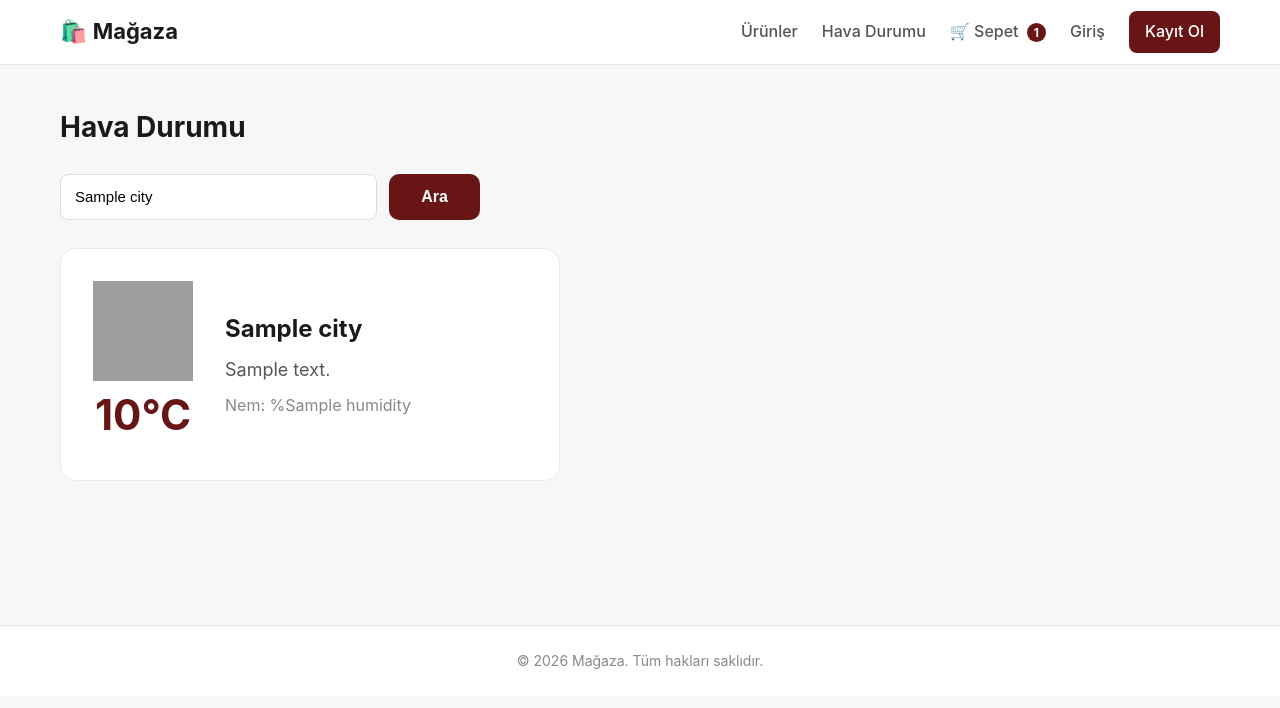
After one commit to rabiabasan/eticaret-site-deneme, a Django app: template shop/templates/shop/weather.html in a window 1280 px wide. The commit adds this page. Shown: the top 708 px of the page. Run offline with Django 5.2, Linux system fonts and the light colour scheme; the template is opened without the code that fills it: most values are stand-ins (such as "Sample title", 1, 10 or a date in 2020); grey boxes are pictures that could not be loaded.

Commit message:
UI duzenlemeleri

```diff
--- a/requirements.txt
+++ b/requirements.txt
@@ -1,7 +1,13 @@
 asgiref==3.11.1
+certifi==2026.6.17
+charset-normalizer==3.4.7
 Django==6.0.6
+djangorestframework==3.17.1
+idna==3.18
 mysqlclient==2.2.8
 pillow==12.2.0
 PyMySQL==1.2.0
 python-decouple==3.8
+requests==2.34.2
 sqlparse==0.5.5
+urllib3==2.7.0
--- a/shop/static/shop/css/style.css
+++ b/shop/static/shop/css/style.css
@@ -47,6 +47,12 @@ a {
     font-weight: 700;
 }
 
+.main-nav {
+    display: flex;
+    align-items: center;
+    gap: 24px;
+}
+
 .main-nav a {
     font-weight: 500;
     color: #555;
@@ -245,7 +262,7 @@ a {
 }
 
 .btn-add-cart {
-    background-color: #2563eb;
+    background-color: #681515;
     color: #ffffff;
     border: none;
     padding: 14px 32px;
@@ -292,7 +309,7 @@ a {
 }
 
 .cart-count {
-    background-color: #2563eb;
+    background-color: #681515;
     color: #fff;
     font-size: 12px;
     font-weight: 700;
@@ -477,7 +494,7 @@ a {
 }
 
 .register-link {
-    background: #2563eb;
+    background: #681515;
     color: #fff !important;
     padding: 8px 16px;
     border-radius: 8px;
@@ -731,3 +748,78 @@ a {
     background: #fef3c7;
     color: #d97706;
 }
+
+
+/* ===== HAVA DURUMU ===== */
+
+.weather-search {
+    display: flex;
+    gap: 12px;
+    margin-bottom: 28px;
+    max-width: 420px;
+}
+
+.weather-search input {
+    flex: 1;
+    padding: 12px 14px;
+    border: 1px solid #ddd;
+    border-radius: 8px;
+    font-size: 15px;
+}
+
+.weather-search input:focus {
+    outline: none;
+    border-color: #681515;
+}
+
+.weather-card {
+    display: flex;
+    align-items: center;
+    gap: 32px;
+    background: #fff;
+    border: 1px solid #eaeaea;
+    border-radius: 16px;
+    padding: 32px;
+    max-width: 500px;
+}
+
+.weather-main {
+    display: flex;
+    flex-direction: column;
+    align-items: center;
+}
+
+.weather-main img {
+    width: 100px;
+    height: 100px;
+}
+
+.weather-temp {
+    font-size: 42px;
+    font-weight: 700;
+    color: #681515;
+}
+
+.weather-details h2 {
+    font-size: 24px;
+    margin-bottom: 8px;
+}
+
+.weather-desc {
+    font-size: 18px;
+    color: #555;
+    margin-bottom: 8px;
+}
+
+.weather-humidity {
+    color: #888;
+}
+
+.weather-error {
+    background: #fef2f2;
+    border: 1px solid #fecaca;
+    border-radius: 12px;
+    padding: 20px;
+    color: #dc2626;
+    max-width: 500px;
+}
--- a/shop/templates/shop/base.html
+++ b/shop/templates/shop/base.html
@@ -13,6 +13,7 @@
             <a href="{% url 'shop:product_list' %}" class="logo">🛍️ Mağaza</a>
             <nav class="main-nav">
     <a href="{% url 'shop:product_list' %}">Ürünler</a>
+    <a href="{% url 'shop:weather' %}">Hava Durumu</a>
     <a href="{% url 'shop:cart_detail' %}" class="cart-link">
         🛒 Sepet
         {% with total_items=cart|length %}
--- /dev/null
+++ b/shop/templates/shop/weather.html
@@ -0,0 +1,31 @@
+{% extends "shop/base.html" %}
+
+{% block title %}Hava Durumu - Mağaza{% endblock %}
+
+{% block content %}
+    <h1 class="page-title">Hava Durumu</h1>
+
+    <form method="get" class="weather-search">
+        <input type="text" name="city" placeholder="Şehir adı girin..." value="{{ city }}">
+        <button type="submit" class="btn-add-cart">Ara</button>
+    </form>
+
+    {% if weather_data %}
+        <div class="weather-card">
+            <div class="weather-main">
+                <img src="https://openweathermap.org/img/wn/{{ weather_data.icon }}@2x.png"
+                     alt="{{ weather_data.description }}">
+                <div class="weather-temp">{{ weather_data.temp }}°C</div>
+            </div>
+            <div class="weather-details">
+                <h2>{{ weather_data.city }}</h2>
+                <p class="weather-desc">{{ weather_data.description|capfirst }}</p>
+                <p class="weather-humidity">Nem: %{{ weather_data.humidity }}</p>
+            </div>
+        </div>
+    {% elif error %}
+        <div class="weather-error">
+            <p>{{ error }}</p>
+        </div>
+    {% endif %}
+{% endblock %}
--- a/shop/urls.py
+++ b/shop/urls.py
@@ -11,4 +11,8 @@ urlpatterns = [
     path("sepet/ekle/<int:product_id>/", views.cart_add, name="cart_add"),
     path("sepet/cikar/<int:product_id>/", views.cart_remove, name="cart_remove"),
     path("siparis/olustur/", views.order_create, name="order_create"),
+    path("api/products/", views.ProductListAPI.as_view(), name="api_product_list"),
+    path("api/products/<slug:slug>/", views.ProductDetailAPI.as_view(), name="api_product_detail"),
+    path("api/categories/", views.CategoryListAPI.as_view(), name="api_category_list"),
+    path("hava-durumu/", views.weather, name="weather"),
 ]
```
Also changed, not shown: other parts of shop/static/shop/css/style.css (+27 -16 lines), config/settings.py (+7 -6 lines), shop/serializers.py (added, +16 -0 lines), shop/views.py (+64 -0 lines).
